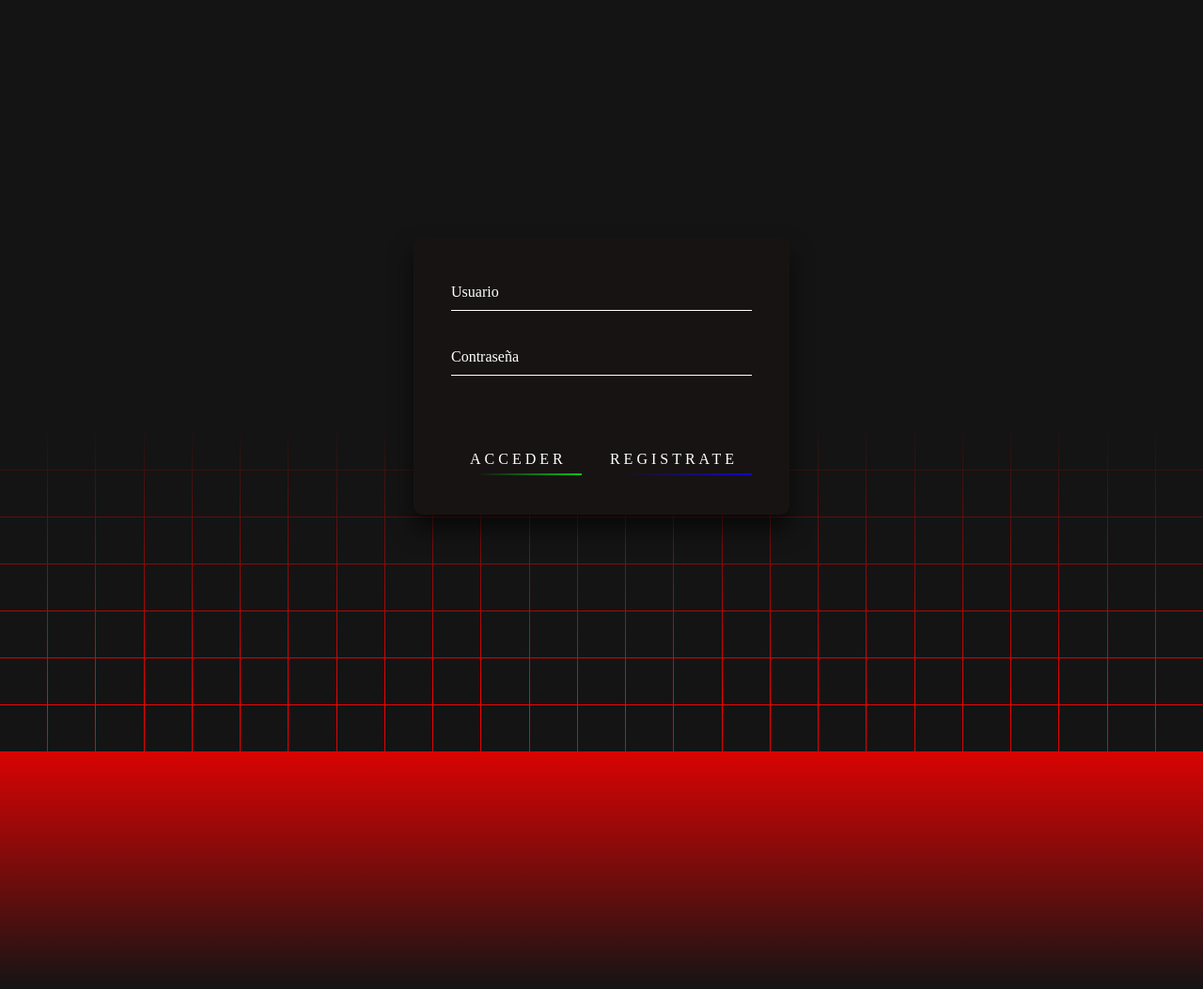
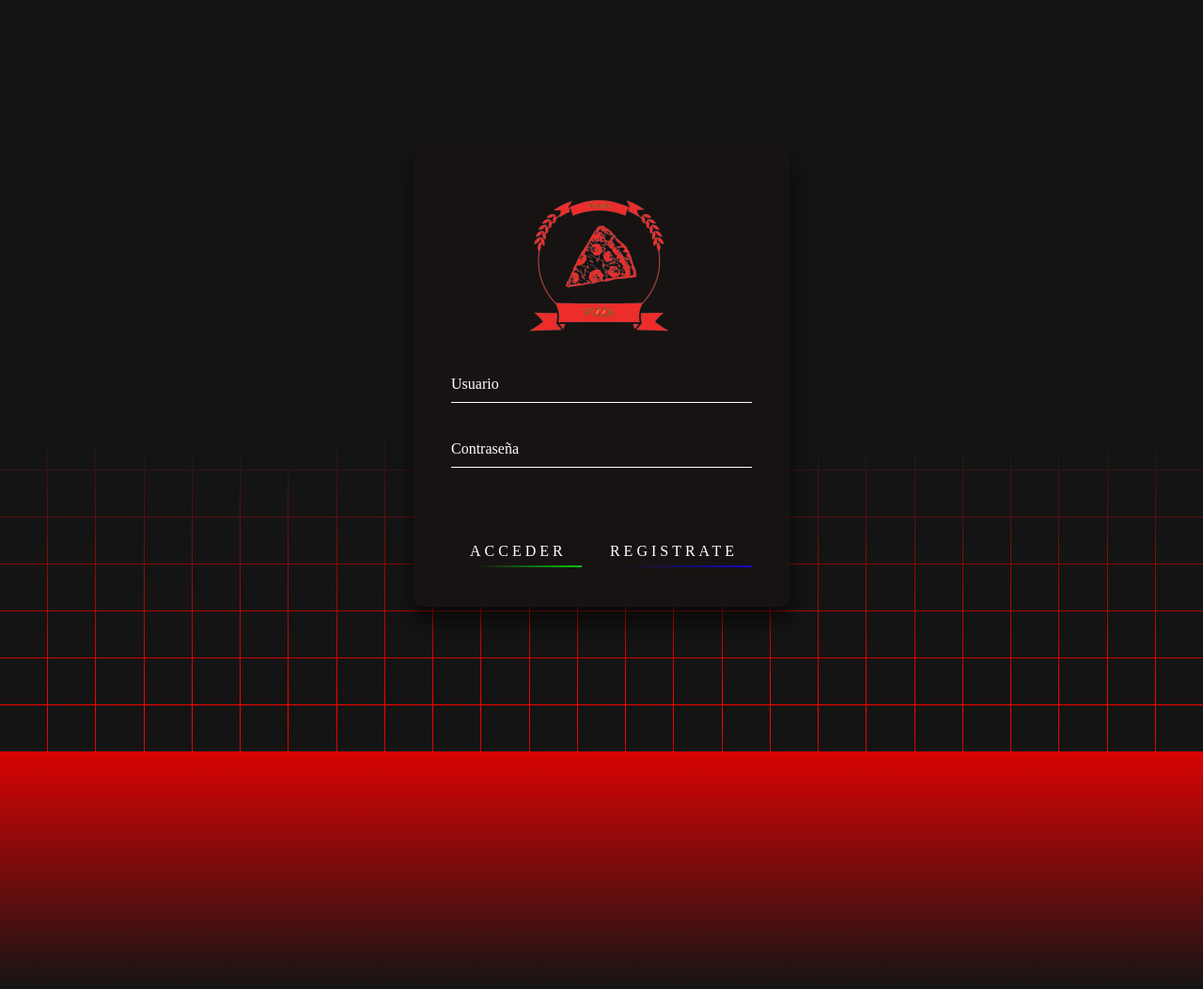
Before and after one commit to Creathor-14/programacion_web, a Django app: page /login/ in a window 1280 px wide. Shown: the whole page at 94% size. Run offline with Django 4.2, Linux system fonts and the light colour scheme.

Commit message:
imagen login

```diff
--- a/restautant/login_app/static/login_app/css/box.css
+++ b/restautant/login_app/static/login_app/css/box.css
@@ -1,3 +1,11 @@
+.login-box .center-container{
+  text-align: center;
+}
+.login-box .center-container img{
+  --size:80%;
+  height: var(--size);
+  width: var(--size);
+}
 .login-box {
     position: absolute;
     top: 50%;
@@ -104,7 +112,7 @@
     background: linear-gradient(90deg, transparent, #03f40f);
     animation: btn-anim1 2s linear infinite;
   }
-  #registrarse span:nth-child(1) {
+  .login-box #registrarse span:nth-child(1) {
     bottom: 2px;
     left: -100%;
     width: 100%;
--- a/restautant/login_app/templates/login_app/box.html
+++ b/restautant/login_app/templates/login_app/box.html
@@ -5,6 +5,9 @@
 {%endblock %}
 {% block content %}
 <div class="login-box">
+  <div class="center-container">
+  <img src="{% static 'core/img/Logo-final.png' %}" alt="RESTAURANT">
+  </div>
     <form>
       <div class="user-box">
         <input type="text" name="" required="">
```
